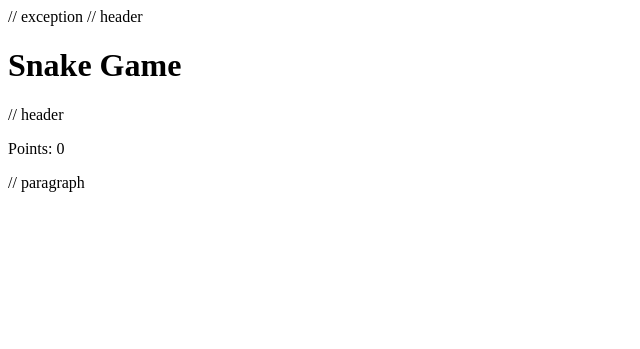
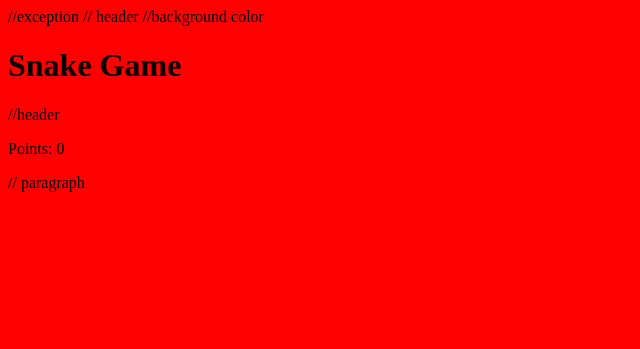
Before and after one commit to cynthiaxinyiyan/snake-game-dubstech-workshop, a plain HTML site: page index.html in a window 1280 px wide. Shown: the whole page, without its empty margins (0-640 px from the left). Drawn offline with Linux system fonts and the light colour scheme.

Commit message:
Add files via upload

```diff
--- a/index.html
+++ b/index.html
@@ -1,12 +1,14 @@
-<!DOCTYPE html> // exception
+<!DOCTYPE html> //exception
 <html> // header
     <head>
         <title>Snake Game</title>
     </head>
-    <body>
+    <body bgcolor="red"> //background color
         <header>
-            <h1>Snake Game</h1> // header
-            <p>Points: 0</p> // paragraph
+            <h1>Snake Game</h1> //header
+            <p>Points: <span>0</span></p> // paragraph
         </header>
+
+        <canvas></canvas>
     </body>
 </html>
```
Also changed, not shown: 2 other files.
